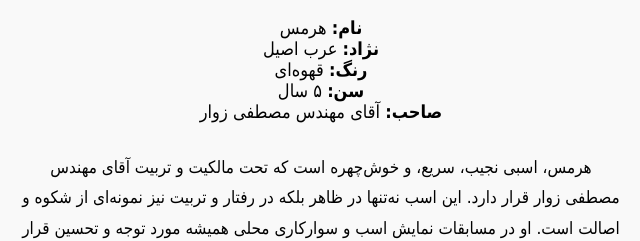
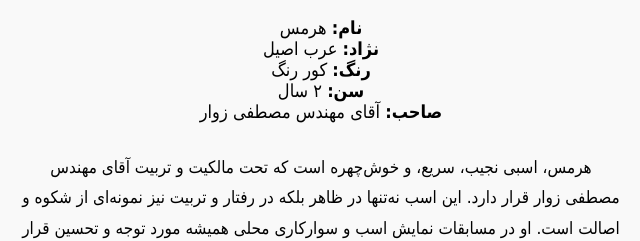
Before and after one commit to alisammardi/-, a plain HTML site: page index.html in a window 1280 px wide. Shown: the part 459-700 px from the top of the page, 319-959 px from the left. Drawn offline with Linux system fonts and the light colour scheme.

Commit message:
Update index.html

```diff
--- a/index.html
+++ b/index.html
@@ -15,8 +15,8 @@
   <ul style="list-style: none; padding: 0; font-size: 18px;">
     <li><strong>نام:</strong> هرمس</li>
     <li><strong>نژاد:</strong> عرب اصیل</li>
-    <li><strong>رنگ:</strong> قهوه‌ای</li>
-    <li><strong>سن:</strong> ۵ سال</li>
+    <li><strong>رنگ:</strong> کور رنگ</li>
+    <li><strong>سن:</strong> ۲ سال</li>
     <li><strong>صاحب:</strong> آقای مهندس مصطفی زوار</li>
   </ul>
 
```
